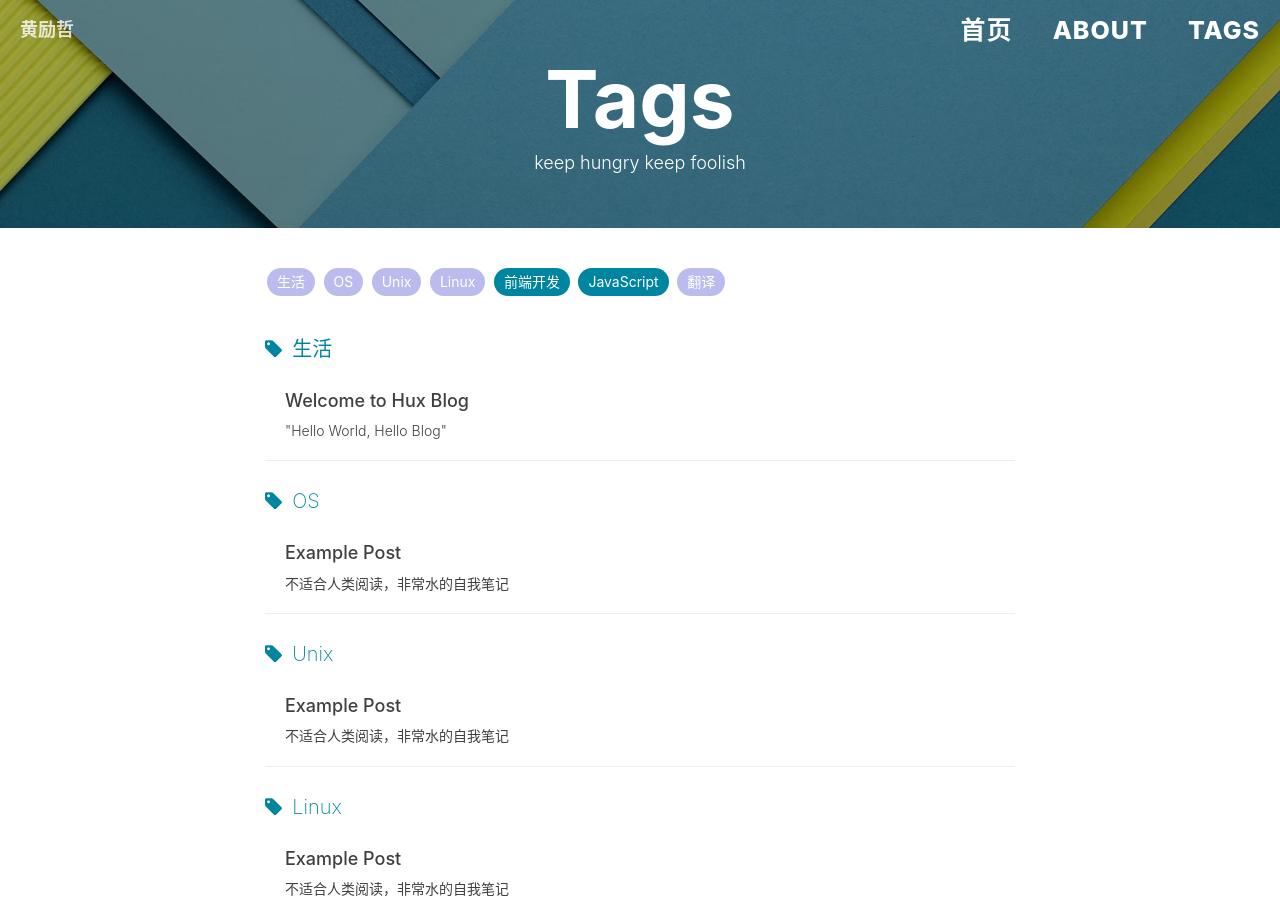
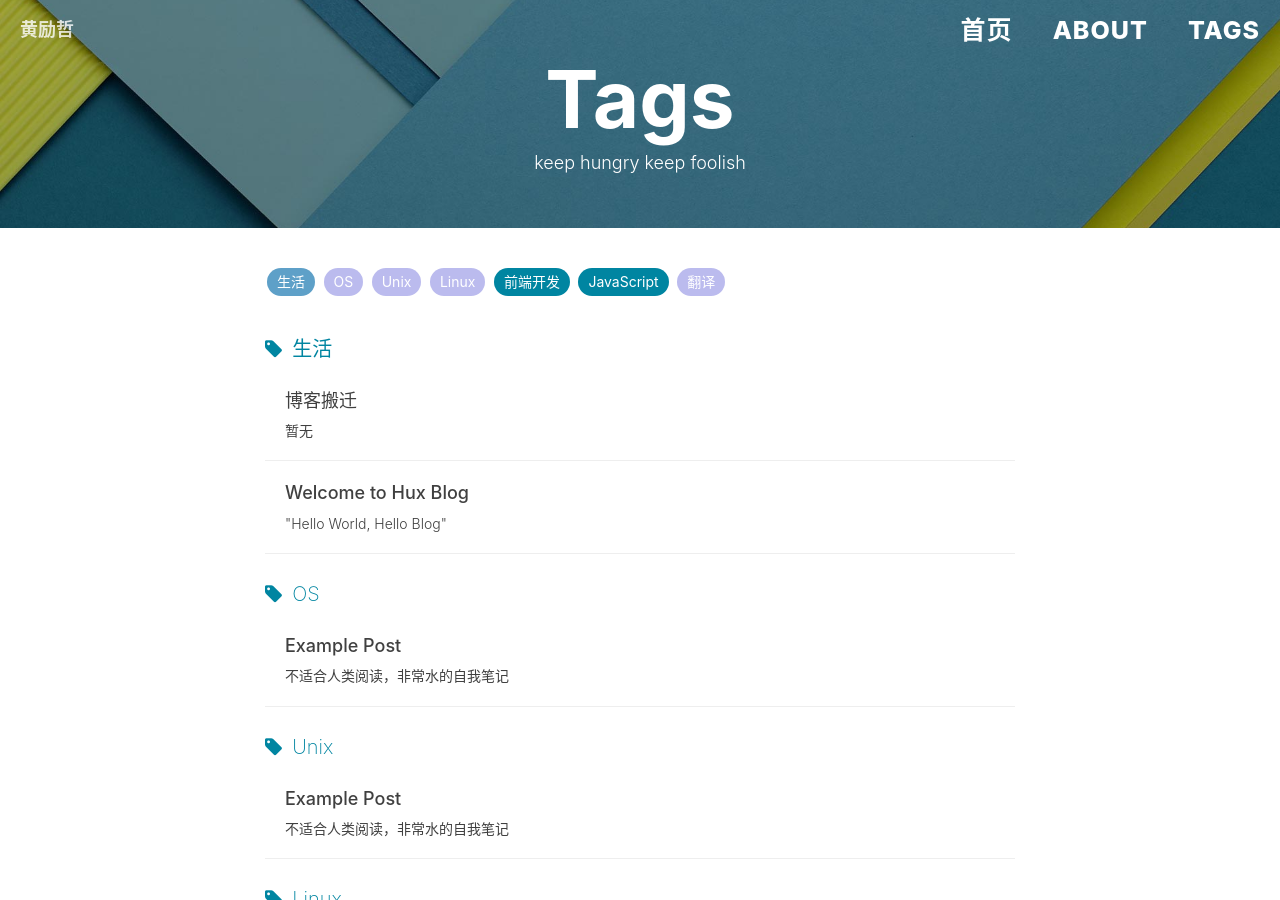
Before and after one commit to tangculijier/tangculijier.github.io, a Jekyll site: the page built from tags.html, in a window 1280 px wide and 900 px high. Built offline with Jekyll 4.4.1, drawn with Linux system fonts in a browser that asks for light colours; nearby versions of some CDN libraries; comment, search, counter and statistics services are not loaded.

Commit message:
change artile

```diff
--- a/_posts/2016-04-28-my-ha.markdown
+++ b/_posts/2016-04-28-my-ha.markdown
@@ -1,12 +1,12 @@
 ---
 layout:     post
 title:      "博客搬迁"
-subtitle:   """
+subtitle:   "暂无"
 date:       2015-04-28 12:00:00
 author:     "tangculijier"
-header-img: ""
+header-img: "img/post-bg-2015.jpg"
 tags:
-    -
+    - 生活
 ---
 #我的标题
 - 1
```
